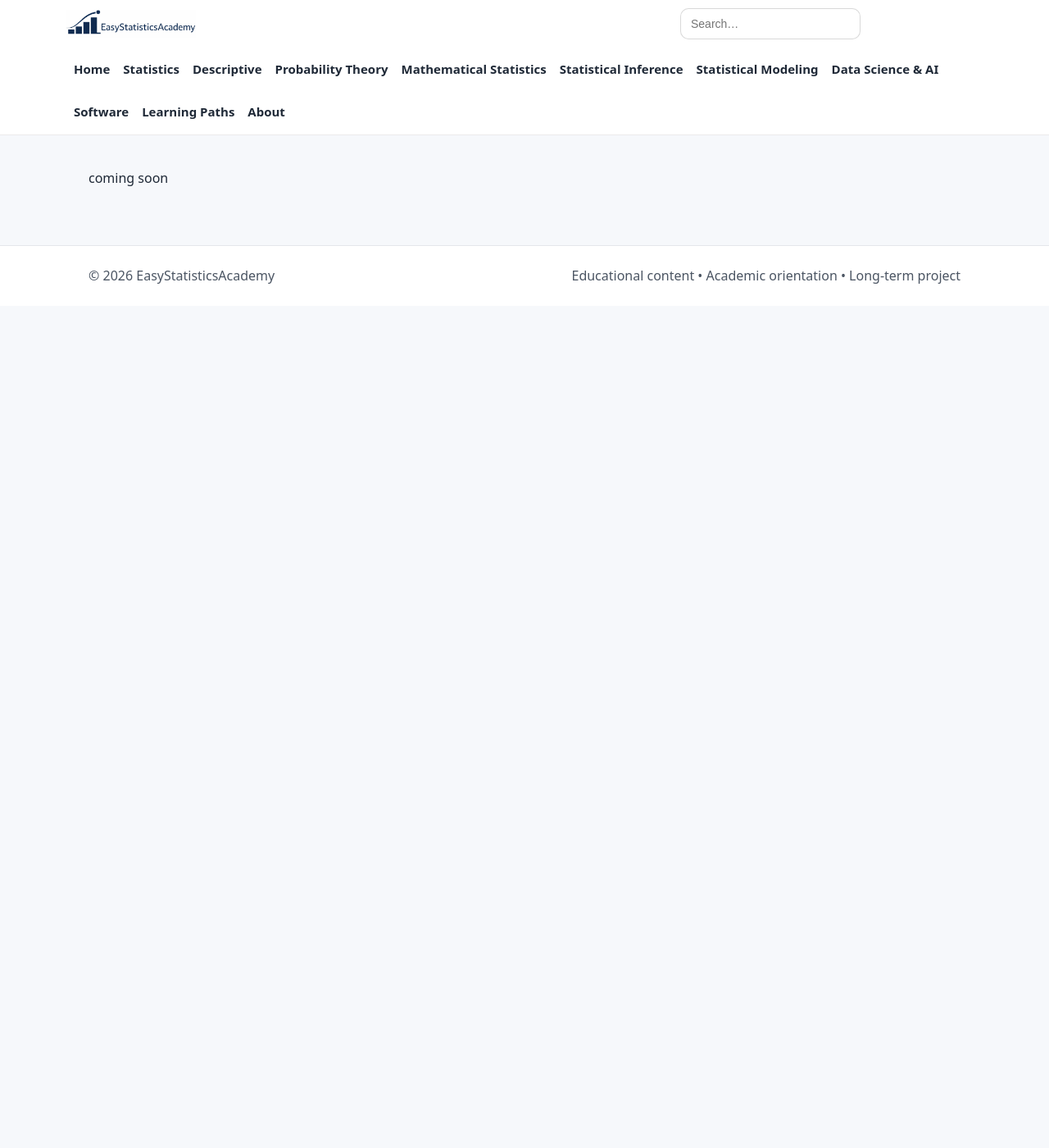
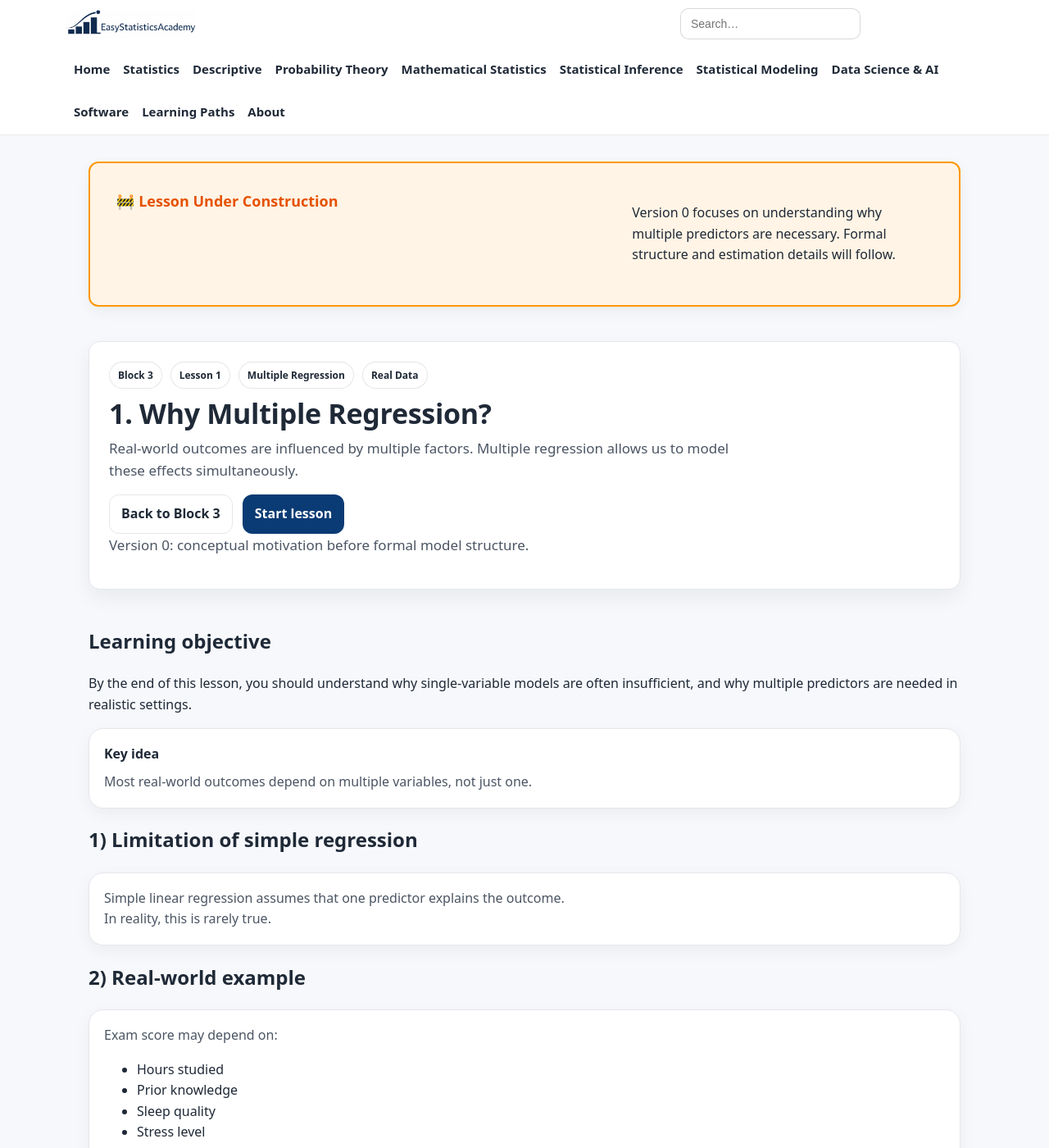
Before and after one commit to ammar-homaida-statistics/easystatisticsacademy, a Jekyll site: the page built from modeling/multiple-regression/why-multiple/index.md, in a window 1280 px wide and 1400 px high. Shown: the whole window at 82% size. Built offline with Jekyll 4.4.1, drawn with Linux system fonts in a browser that asks for light colours; our own code applies the rules of GitHub Pages for plain Markdown files; some of the changed text lies outside the part shown.

Commit message:
Add lesson content

```diff
--- a/modeling/multiple-regression/why-multiple/index.md
+++ b/modeling/multiple-regression/why-multiple/index.md
@@ -1 +1,176 @@
-coming soon
+---
+layout: default
+title: 1. Why Multiple Regression?
+permalink: /modeling/multiple-regression/why-multiple/
+sidebar: false
+---
+
+<!-- UNDER CONSTRUCTION -->
+<section class="section section-slim">
+  <div class="callout" style="background:#fff4e5; border:2px solid #ff9800; padding:2rem; border-radius:12px;">
+    <h2 style="color:#e65100;">🚧 Lesson Under Construction</h2>
+    <p>
+      Version 0 focuses on understanding why multiple predictors are necessary.
+      Formal structure and estimation details will follow.
+    </p>
+  </div>
+</section>
+
+<!-- ✅ Update last visited lesson -->
+<script>
+(function () {
+  localStorage.setItem("esa_continue_modeling_mr_lesson_v0", JSON.stringify({
+    url: "/modeling/multiple-regression/why-multiple/",
+    label: "Lesson 1 — Why Multiple Regression",
+    ts: Date.now()
+  }));
+})();
+</script>
+
+<!-- HERO -->
+<section class="hero hero-section">
+  <div class="hero-card">
+
+    <div class="badge-row">
+      <span class="badge">Block 3</span>
+      <span class="badge">Lesson 1</span>
+      <span class="badge">Multiple Regression</span>
+      <span class="badge">Real Data</span>
+    </div>
+
+    <h1>1. Why Multiple Regression?</h1>
+
+    <p class="lead">
+      Real-world outcomes are influenced by multiple factors.
+      Multiple regression allows us to model these effects simultaneously.
+    </p>
+
+    <div class="hero-actions">
+      <a class="btn btn-outline" href="/modeling/multiple-regression/">Back to Block 3</a>
+      <a class="btn" href="#lesson">Start lesson</a>
+    </div>
+
+    <p class="muted-mini">
+      Version 0: conceptual motivation before formal model structure.
+    </p>
+
+  </div>
+</section>
+
+<!-- LESSON -->
+<section class="section" id="lesson">
+
+  <h2>Learning objective</h2>
+  <p>
+    By the end of this lesson, you should understand why single-variable models are often insufficient,
+    and why multiple predictors are needed in realistic settings.
+  </p>
+
+  <div class="card">
+    <h3>Key idea</h3>
+    <p>
+      Most real-world outcomes depend on multiple variables, not just one.
+    </p>
+  </div>
+
+  <h2>1) Limitation of simple regression</h2>
+  <div class="card">
+    <p>
+      Simple linear regression assumes that one predictor explains the outcome.
+    </p>
+    <p>
+      In reality, this is rarely true.
+    </p>
+  </div>
+
+  <h2>2) Real-world example</h2>
+  <div class="card">
+    <p>
+      Exam score may depend on:
+    </p>
+    <ul>
+      <li>Hours studied</li>
+      <li>Prior knowledge</li>
+      <li>Sleep quality</li>
+      <li>Stress level</li>
+    </ul>
+    <p>
+      A single predictor cannot capture all these influences.
+    </p>
+  </div>
+
+  <h2>3) Omitted variable problem</h2>
+  <div class="card">
+    <p>
+      If important variables are missing from the model,
+      the estimated relationship can be misleading.
+    </p>
+  </div>
+
+  <h2>4) Confounding</h2>
+  <div class="card">
+    <p>
+      When variables are related to each other,
+      ignoring some of them can distort interpretation.
+    </p>
+  </div>
+
+  <h2>5) Why multiple regression helps</h2>
+  <div class="card">
+    <ul>
+      <li>Includes multiple predictors</li>
+      <li>Separates their effects</li>
+      <li>Provides more realistic models</li>
+    </ul>
+  </div>
+
+  <h2>6) Better explanation and prediction</h2>
+  <div class="card">
+    <p>
+      Using multiple predictors often improves:
+    </p>
+    <ul>
+      <li>Interpretation of relationships</li>
+      <li>Prediction accuracy</li>
+    </ul>
+  </div>
+
+  <h2>7) Important warning</h2>
+  <div class="card">
+    <ul>
+      <li>Adding variables does not guarantee a better model</li>
+      <li>Irrelevant variables can add noise</li>
+      <li>Model complexity must be justified</li>
+    </ul>
+  </div>
+
+  <h2>8) Why this matters</h2>
+  <div class="card">
+    <p>
+      Multiple regression is the foundation of most modern statistical modeling
+      and many machine learning methods.
+    </p>
+  </div>
+
+  <div class="card">
+    <h3>Outcome of this lesson</h3>
+    <ul>
+      <li>Understand limitations of simple regression</li>
+      <li>Recognize need for multiple predictors</li>
+      <li>Understand omitted variable bias</li>
+      <li>Understand confounding at a basic level</li>
+      <li>Prepare for model structure</li>
+    </ul>
+  </div>
+
+  <div class="card">
+    <h3>Next step</h3>
+    <p>
+      Now we define the structure of a multiple regression model.
+    </p>
+    <a class="btn" href="/modeling/multiple-regression/model-structure/">
+      Next lesson: Model Structure →
+    </a>
+  </div>
+
+</section>
```
